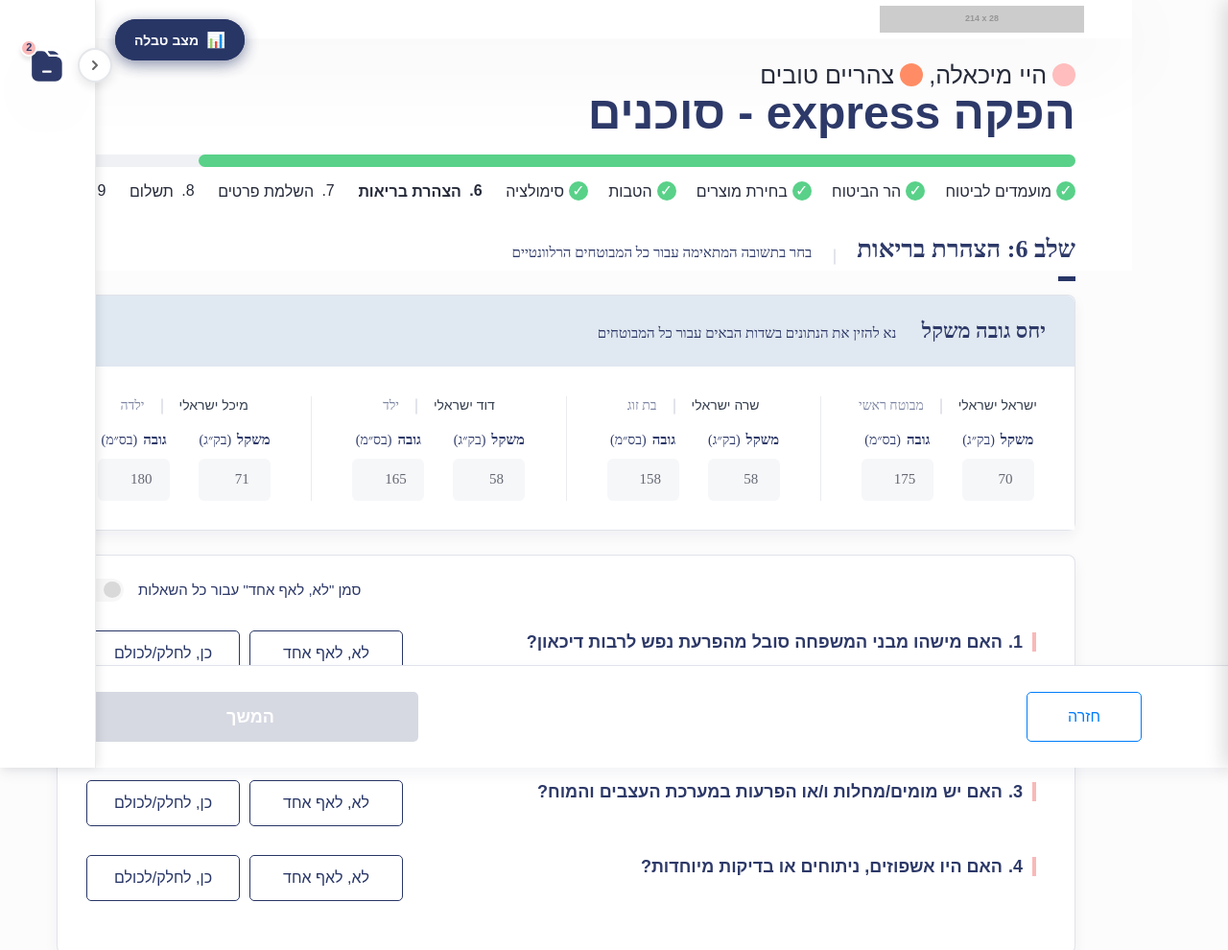
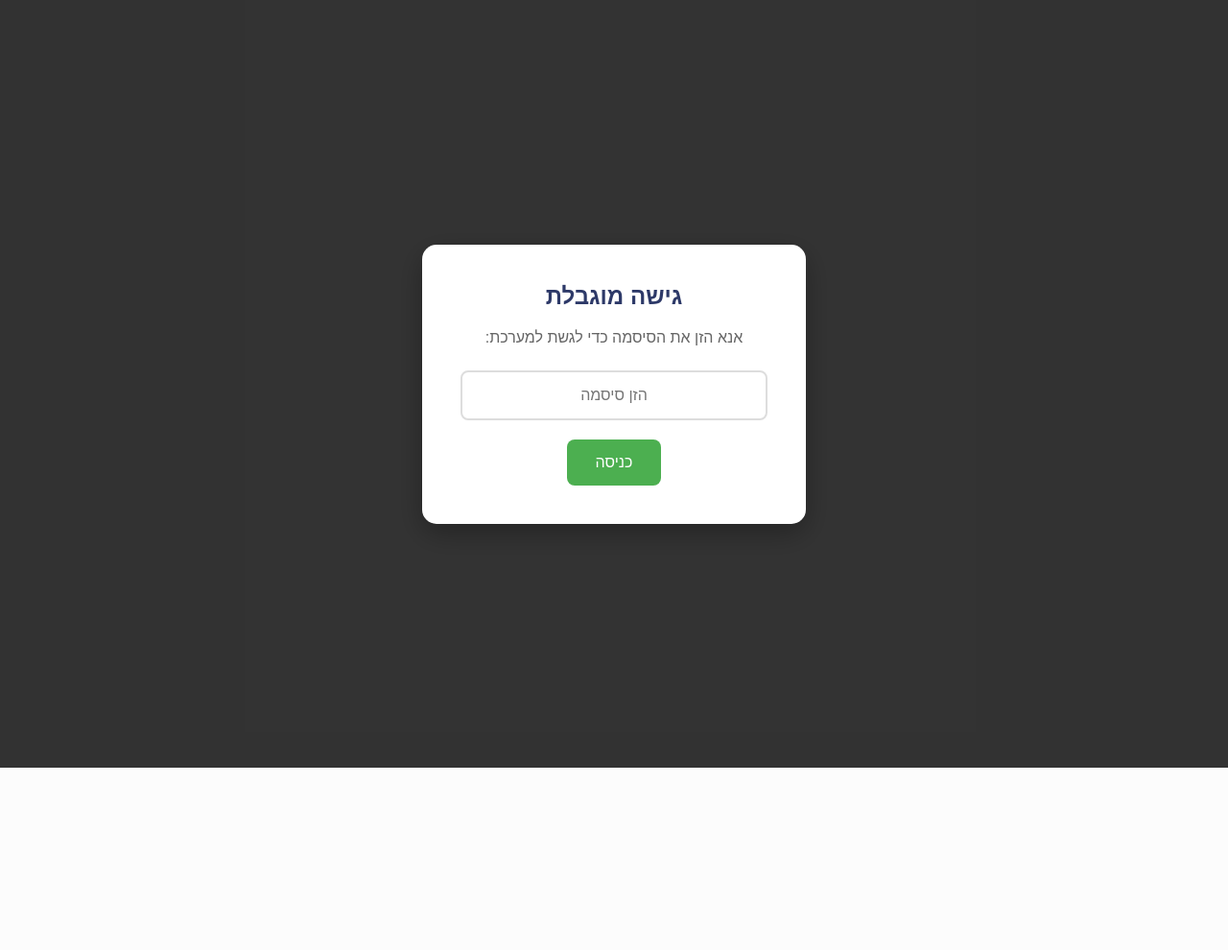
Before and after one commit to Dudu10hk/-Health-Declaration, a website: page index.html in a window 1280 px wide. Shown: the top 990 px of the page at 96% size. After the commit the page ends 800 px from the top, so only its background shows below. Drawn offline with Linux system fonts and the light colour scheme; placeholder pictures from the web are drawn by us; a web font is replaced by a local one.

Commit message:
Update to latest version with password protection

```diff
--- a/index.html
+++ b/index.html
@@ -10,6 +10,21 @@
     <link rel="stylesheet" href="style.css">
 </head>
 <body>
+<!-- Password Protection Modal -->
+<div id="passwordModal" class="password-modal">
+    <div class="password-content">
+        <h2>גישה מוגבלת</h2>
+        <p>אנא הזן את הסיסמה כדי לגשת למערכת:</p>
+        <input type="password" id="passwordInput" placeholder="הזן סיסמה">
+        <button onclick="checkPassword()">כניסה</button>
+        <div id="passwordError" class="error-message" style="display: none;">
+            סיסמה שגויה. נסה שוב.
+        </div>
+    </div>
+</div>
+
+<!-- Main Content (hidden initially) -->
+<div id="mainContent" style="display: none;">
 <!-- Floating Switch Button -->
 <button class="floating-switch" onclick="toggleViewMode()">
     <span class="switch-icon">📊</span> מצב טבלה
@@ -1376,7 +1391,31 @@
     </div>
 </div>
 
+</div> <!-- End of mainContent -->
+
 <script src="script.js"></script>
+<script>
+// Password protection functionality
+function checkPassword() {
+    const password = document.getElementById('passwordInput').value;
+    const correctPassword = 'health2024'; // שנה את הסיסמה כאן
+
+    if (password === correctPassword) {
+        document.getElementById('passwordModal').style.display = 'none';
+        document.getElementById('mainContent').style.display = 'block';
+    } else {
+        document.getElementById('passwordError').style.display = 'block';
+        document.getElementById('passwordInput').value = '';
+    }
+}
+
+// Allow Enter key to submit password
+document.getElementById('passwordInput').addEventListener('keypress', function(e) {
+    if (e.key === 'Enter') {
+        checkPassword();
+    }
+});
+</script>
 
 </body>
 </html>
--- a/style.css
+++ b/style.css
@@ -4065,3 +4065,81 @@ input:checked + .slider:before {
         font-size: 13px;
     }
 }
+
+/* Password Protection Modal */
+.password-modal {
+    position: fixed;
+    top: 0;
+    left: 0;
+    width: 100%;
+    height: 100%;
+    background: rgba(0, 0, 0, 0.8);
+    display: flex;
+    justify-content: center;
+    align-items: center;
+    z-index: 10000;
+}
+
+.password-content {
+    background: white;
+    padding: 40px;
+    border-radius: 15px;
+    text-align: center;
+    box-shadow: 0 10px 30px rgba(0, 0, 0, 0.3);
+    max-width: 400px;
+    width: 90%;
+}
+
+.password-content h2 {
+    color: #2D3968;
+    margin-bottom: 20px;
+    font-size: 24px;
+    font-family: 'Polin', sans-serif;
+}
+
+.password-content p {
+    color: #666;
+    margin-bottom: 25px;
+    font-size: 16px;
+    font-family: 'Polin', sans-serif;
+}
+
+.password-content input {
+    width: 100%;
+    padding: 15px;
+    border: 2px solid #ddd;
+    border-radius: 8px;
+    font-size: 16px;
+    margin-bottom: 20px;
+    text-align: center;
+    direction: ltr;
+    font-family: 'Polin', sans-serif;
+}
+
+.password-content input:focus {
+    outline: none;
+    border-color: #4CAF50;
+}
+
+.password-content button {
+    background: #4CAF50;
+    color: white;
+    border: none;
+    padding: 15px 30px;
+    border-radius: 8px;
+    font-size: 16px;
+    cursor: pointer;
+    transition: background 0.3s;
+    font-family: 'Polin', sans-serif;
+}
+
+.password-content button:hover {
+    background: #45a049;
+}
+
+.error-message {
+    color: #f44336;
+    margin-top: 15px;
+    font-size: 14px;
+    font-family: 'Polin', sans-serif;
+}
```
